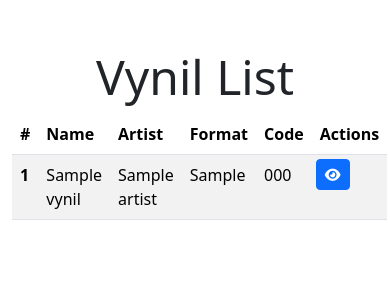
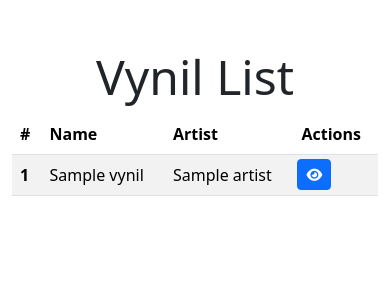
Before and after one commit to SimoneChiodo/backend-vynyleshop-spring, a Spring Boot app: page /vynil in a window 390 px wide. Shown: the part 118-418 px from the top of the page. Run offline with Spring Boot 4, Linux system fonts and the light colour scheme; tables that the repository leaves empty hold one stand-in row (values such as "Sample post"); some libraries are stand-ins or nearby versions.

Commit message:
Fix responsive in VynilList html page

```diff
--- a/src/main/resources/templates/vynil/index.html
+++ b/src/main/resources/templates/vynil/index.html
@@ -27,8 +27,8 @@
               <th scope="col">#</th>
               <th scope="col">Name</th>
               <th scope="col">Artist</th>
-              <th scope="col">Format</th>
-              <th scope="col">Code</th>
+              <th scope="col" class="d-none d-md-table-cell">Format</th>
+              <th scope="col" class="d-none d-sm-table-cell">Code</th>
               <th scope="col">Actions</th>
             </tr>
           </thead>
@@ -37,8 +37,8 @@
               <th scope="row">[[*{id}]]</th>
               <td>[[*{name}]]</td>
               <td>[[*{artist.getName()}]]</td>
-              <td>[[*{format}]]</td>
-              <td>[[*{code}]]</td>
+              <td class="d-none d-md-table-cell">[[*{format}]]</td>
+              <td class="d-none d-sm-table-cell">[[*{code}]]</td>
               <td class="p-0">
                 <a class="btn btn-primary btn-sm m-1" th:href=@{/vynil/{id}(id=*{id})}>
                   <i class="fa-solid fa-eye"></i
```
